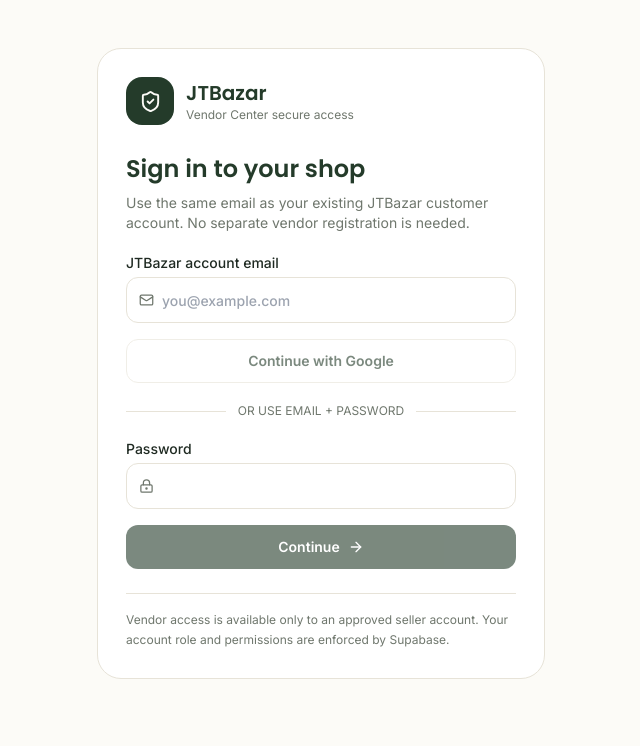
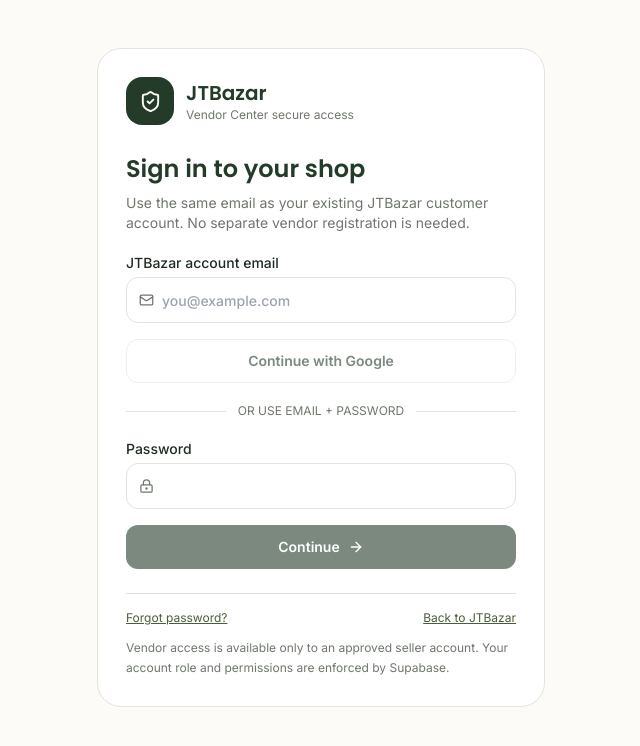
Before and after one commit to jtbazar/jt-vendor-dashboard, a React (Vite) app: page /vendor-login in a window 1280 px wide. Shown: the top 746 px of the page, without its empty margins (319-959 px from the left). Built offline with nearby package versions, Linux system fonts and the light colour scheme; no server answers.

Commit message:
Link existing JTBazar password recovery from Vendor Center login

```diff
--- a/src/pages/VendorLogin.tsx
+++ b/src/pages/VendorLogin.tsx
@@ -96,7 +96,7 @@ export function VendorLoginPage() {
       </>}
       {notice && <p role="status" className="mt-4 rounded-xl bg-sage-50 p-3 text-sm text-sage-800">{notice}</p>}
       {error && <p role="alert" className="mt-4 rounded-xl bg-red-50 p-3 text-sm text-red-700">{error}</p>}
-      <p className="mt-6 border-t border-line pt-4 text-xs leading-5 text-muted">Vendor access is available only to an approved seller account. Your account role and permissions are enforced by Supabase.</p>
+      <div className="mt-6 flex flex-wrap justify-between gap-3 border-t border-line pt-4 text-xs"><a href="https://www.jt-bazar.com/forgot-password" className="text-sage-700 underline">Forgot password?</a><a href="https://www.jt-bazar.com/" className="text-sage-700 underline">Back to JTBazar</a></div><p className="mt-3 text-xs leading-5 text-muted">Vendor access is available only to an approved seller account. Your account role and permissions are enforced by Supabase.</p>
     </section>
   </main>
 }
```
